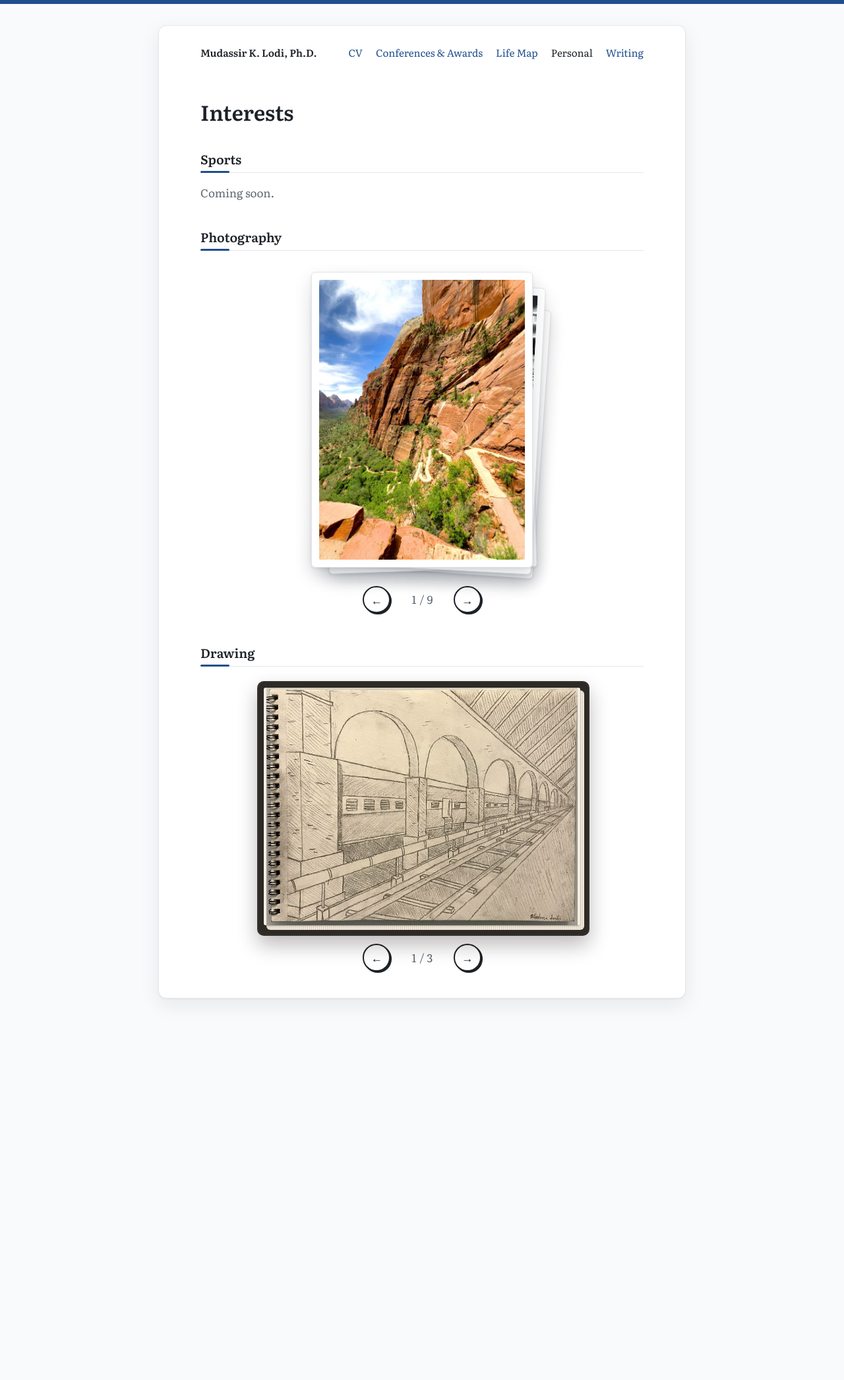
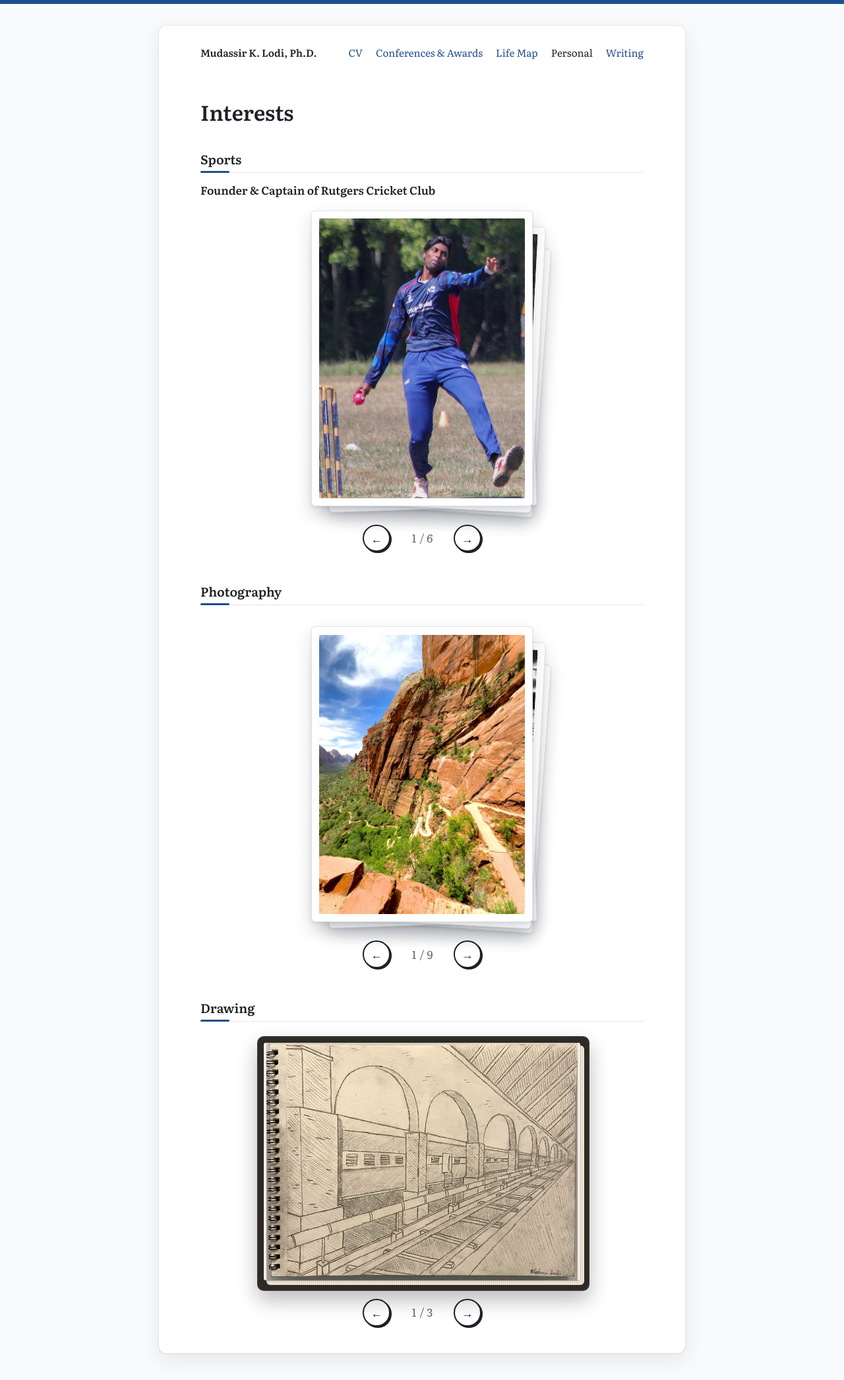
Before and after one commit to mklodi1/mklodi1.github.io, a Jekyll site: the page built from personal/index.html, in a window 1280 px wide. Shown: the whole page at 66% size. Built offline with Jekyll 4.4.1, drawn with Linux system fonts in a browser that asks for light colours; before the commit the page ends 1553 px from its top, so only the background shows below that.

Commit message:
Add Sports photo stack and Rutgers Cricket Club title
Co-Authored-By: Claude Opus 5.5 <noreply@anthropic.com>
Claude-Session: https://claude.ai/code/session_018B7yRm4wV88UDqtVSP6gVK

```diff
--- a/_data/captions.yml
+++ b/_data/captions.yml
@@ -14,3 +14,9 @@
 01-train-station-arches: "Pencil drawing of a train station with arches"
 02-stone-mansion: "Pencil drawing of a stone mansion"
 03-jumbo-jet: "Pencil drawing of a jumbo jet"
+01-cricket-bowling: "Bowling in a cricket match"
+02-cricket-batting: "Batting in a cricket match"
+03-cricket-batting-stance: "At the crease, ready to bat"
+04-eagles-game: "At an Eagles game, Lincoln Financial Field"
+05-sixers-game: "At a Sixers game"
+06-yankees-game: "At a Yankees game, Yankee Stadium"
--- a/assets/css/style.css
+++ b/assets/css/style.css
@@ -187,6 +187,7 @@ body { border-top: 6px solid var(--link); }
 .places, .personal { padding-block: 3.5rem 2rem; }
 .places h1, .personal h1 { font-size: 2rem; margin-bottom: 1.5rem; }
 .gallery-section { margin-top: 2.5rem; }
+.section-note { margin: -.25rem 0 0; font-weight: 600; }
 .gallery-section h2 { font-size: 1.2rem; margin-bottom: 1rem; padding-bottom: .5rem; border-bottom: 1px solid var(--rule); }
 .gallery { display: grid; grid-template-columns: repeat(auto-fill, minmax(12rem, 1fr)); gap: .75rem; }
 .gallery:empty { display: none; }
--- a/personal/index.html
+++ b/personal/index.html
@@ -5,19 +5,12 @@ permalink: /personal/
 ---
 {% comment %}
   Galleries fill themselves: upload images (.jpg, .jpeg, .png, .webp) into
-  assets/img/photography/ or assets/img/drawing/ and they appear here, sorted by file name.
+  assets/img/sports/, assets/img/photography/ or assets/img/drawing/ and they appear here, sorted by file name.
 {% endcomment %}
 <article class="wrap personal">
   <h1>Interests</h1>
 
-  <section class="gallery-section" aria-labelledby="h-sports">
-    <h2 id="h-sports">Sports</h2>
-    <div class="prose">
-      <p class="muted">Coming soon.</p>
-    </div>
-  </section>
-
-  {% assign sections = "photography|Photography,drawing|Drawing" | split: "," %}
+  {% assign sections = "sports|Sports,photography|Photography,drawing|Drawing" | split: "," %}
   {% for sec in sections %}
   {% assign parts = sec | split: "|" %}
   {% assign folder = parts[0] %}
@@ -26,6 +19,7 @@ permalink: /personal/
   {% assign images = site.static_files | where_exp: "f", "f.path contains prefix" | where_exp: "f", "f.extname != ''" | sort: "path" %}
   <section class="gallery-section" aria-labelledby="h-{{ folder }}">
     <h2 id="h-{{ folder }}">{{ heading }}</h2>
+    {% if folder == "sports" %}<p class="section-note">Founder &amp; Captain of Rutgers Cricket Club</p>{% endif %}
     {% assign shown = 0 %}
     <div class="deck deck-{{ folder }}" data-deck aria-roledescription="photo stack" aria-label="{{ heading }}">
       <div class="deck-stack">
```
Also changed, not shown: assets/img/sports/01-cricket-bowling.jpg (added), assets/img/sports/02-cricket-batting.jpg (added), assets/img/sports/03-cricket-batting-stance.jpg (added), assets/img/sports/04-eagles-game.jpg (added), assets/img/sports/05-sixers-game.jpg (added), assets/img/sports/06-yankees-game.jpg (added).
